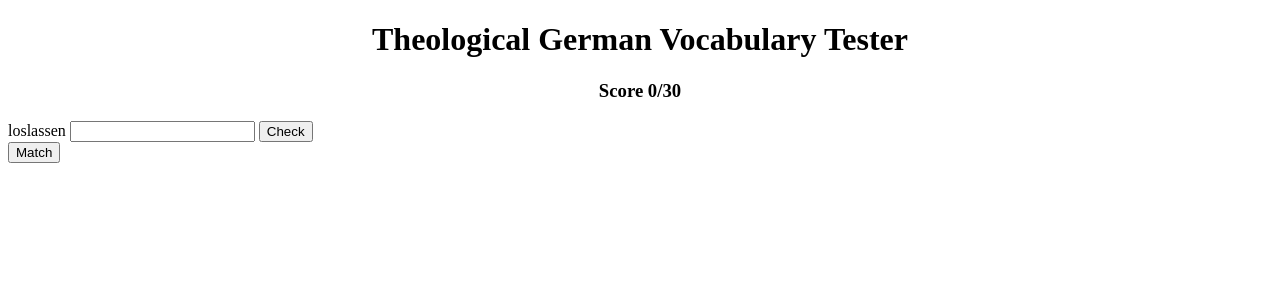
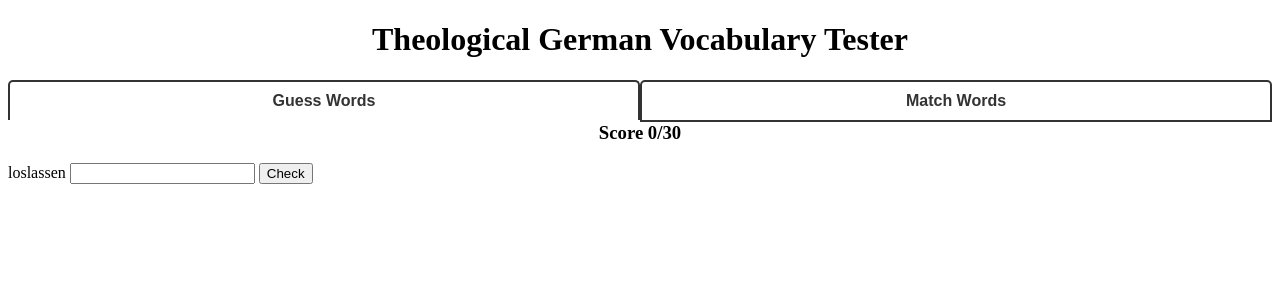
Before and after one commit to s3664099/Theological-German-Vocab-Tester, a Flask app: page / in a window 1280 px wide. Shown: the top 300 px of the page. Run offline with Flask 2, Linux system fonts and the light colour scheme.

Commit message:
completed programming

```diff
--- a/main.py
+++ b/main.py
@@ -2,8 +2,8 @@
 File: Theological German Vocab Tester
 Author: David Sarkies
 Initial: 22 January 2023
-Update: 25 April 2023
-Version: 1.4
+Update: 11 May 2023
+Version: 1.5
 """
 
 from flask import Flask, render_template, request, session, jsonify, make_response
@@ -23,8 +23,6 @@ word_list = list(vocab.vocabulary.items())
 def main():
 
 	new_list = get_list()
-
-	print(new_list)
 
 	return render_template("index.html",wordlist = new_list)
 
@@ -77,4 +75,5 @@ def get_list():
 5 April 2023 - Changed file so that a list of 10 word pairs are sent through each time
 25 April 2023 - Added route for the match page. Wrote code for match page. Added code to select a random word
                 if there are multiple words available
+11 May 2023 - Removed the print statement displaying the words.
 """
--- a/static/match.js
+++ b/static/match.js
@@ -2,8 +2,8 @@
 File: Theological German Vocab Tester
 Author: David Sarkies
 Initial: 25 April 2023
-Update: 3 May 2023
-Version: 1.2
+Update: 11 May 2023
+Version: 1.3
 */
 
 var score = 0;
@@ -89,6 +89,7 @@ function match_words(first_word,second_word) {
     update_score(score);
 
     if (match == 0) {
+      openPopup(10)
     }
 
   } else if (second_word.split('_')[1] != first_word.split('_')[1]) {
@@ -130,4 +131,5 @@ function update_score(score) {
 25 April 2023 - Created file
 26 April 2023 - Added functions to manage the match template. Currently it isn't working.
 3 May 2023 - Match now works.
+11 May 2023 - Added the function call back in to call the end game popup.
 */
--- a/static/overlay.css
+++ b/static/overlay.css
@@ -2,8 +2,8 @@
 File: Theological German Vocab Tester stylesheet
 Author: David Sarkies
 Initial: 4 May 2023
-Update: 4 May 2023
-Version: 1.1
+Update: 11 May 2023
+Version: 1.2
 */
 
 #overlay {
@@ -18,10 +18,6 @@ Version: 1.1
   align-items: center;
 }
 
-.dropdown-container {
-  text-align: center;
-}
-
 #frameContainer {
   position: fixed;
   top: 50%;
@@ -32,7 +28,7 @@ Version: 1.1
 
 #myFrame {
   width: 100%;
-  height: 200px;
+  height: 250px;
 }
 
 #iframeContent {
@@ -42,4 +38,5 @@ Version: 1.1
 
 /*
 4 May 2023 - Initial File
+11 May 2023 - Removed the code styling the dropdown box
 */
--- a/static/popup.js
+++ b/static/popup.js
@@ -2,8 +2,8 @@
 File: Theological German Vocab Tester Template File
 Author: David Sarkies
 Initial: 4 May 2023
-Update: 4 May 2023
-Version: 1.1
+Update: 11 May 2023
+Version: 1.2
 */
 
 function openPopup(maxScore) {
@@ -52,14 +52,15 @@ function reloadPage(dropdownValue) {
 
 	//Checks what has been selected and directs the user there
 	if (dropdownValue == "guess") {
-		attempt.value = "";
+		//attempt.value = "";
 		window.location.href = domain+":5000/"
 	} else if (dropdownValue == "match") {
-		attempt.value = "";
+		//attempt.value = "";
 		window.location.href = domain+":5000/match"
 	}
 }
 
 /*
 4 May 2023 - Initial File
+11 May 2023 - Commented out attempt.value
 */
--- a/static/stylesheet.css
+++ b/static/stylesheet.css
@@ -5,7 +5,28 @@ Initial: 19 March 2023
 Update: 4 May 2023
 Version: 1.3
 */
+.screen_button {
+  display: inline-block;
+  width: 50%;
+  padding: 10px 20px;
+  border: 2px solid #333;
+  border-radius: 5px 5px 0 0;
+  text-align: center;
+  font-size: 16px;
+  font-weight: bold;
+  background-color: #fff;
+  color: #333;
 
+  float:left;
+}
+
+#button_on {
+	cursor: pointer;
+}
+
+#button_off {
+	border-bottom: none;
+}
 /*
 19 March 2023 - Initial File Creation
 11 April 2023 - Added CSS for the iFrame display
--- a/templates/index.html
+++ b/templates/index.html
@@ -2,8 +2,8 @@
 File: Theological German Vocabulary Tester
 Author: David Sarkies
 Initial: 18 January 2023
-Update: 4 May 2023
-Version: 1.3
+Update: 11 May 2023
+Version: 1.4
 -->
 
 <!DOCTYPE html>
@@ -19,13 +19,19 @@ Version: 1.3
     </head>
     <body>
     	<H1 style="text-align: center;">Theological German Vocabulary Tester</H1>
+        <div>
+            <button class="screen_button" id="button_off" disabled>Guess Words</button>
+            <button class="screen_button" id="button_on" onclick="window.location.href='/match'">
+                    Match Words
+            </button>
+        </div>
         <h3 style="text-align: center; margin-top: 10px;">Score <span id="score">0</span>/30</h3>
         <input id="eng" type=hidden value="">
-    	<label id="ger"></label> <input type="text" id="input">
+    	<label id="ger"></label> <input type="text" id="input"
+                                        onkeydown="if(event.keyCode === 13) {checkAnswer();}">
     	<button id="buttEl" onclick="checkAnswer()">Check</button>
         <div id="giveAnswer"></div>
         <div id="reloadButton"></div>
-        <button onclick="window.location.href = '/match'">Match</button>
         <div id="overlay">
             <div id="frameContainer">
                 <iframe id="myFrame"></iframe>
@@ -43,4 +49,5 @@ Version: 1.3
 19 March 2023 - Added external .css stylesheet
 11 April 2023 - Added container to hold the iFrame
 4 May 2023 - Added reference to popup js file and overlay css file
+11 May 2023 - Added buttons at the top to switch between screens.
 -->
```
Also changed, not shown: static/popup.css (+6 -3 lines), templates/match.html (+10 -2 lines), 1 other file.
